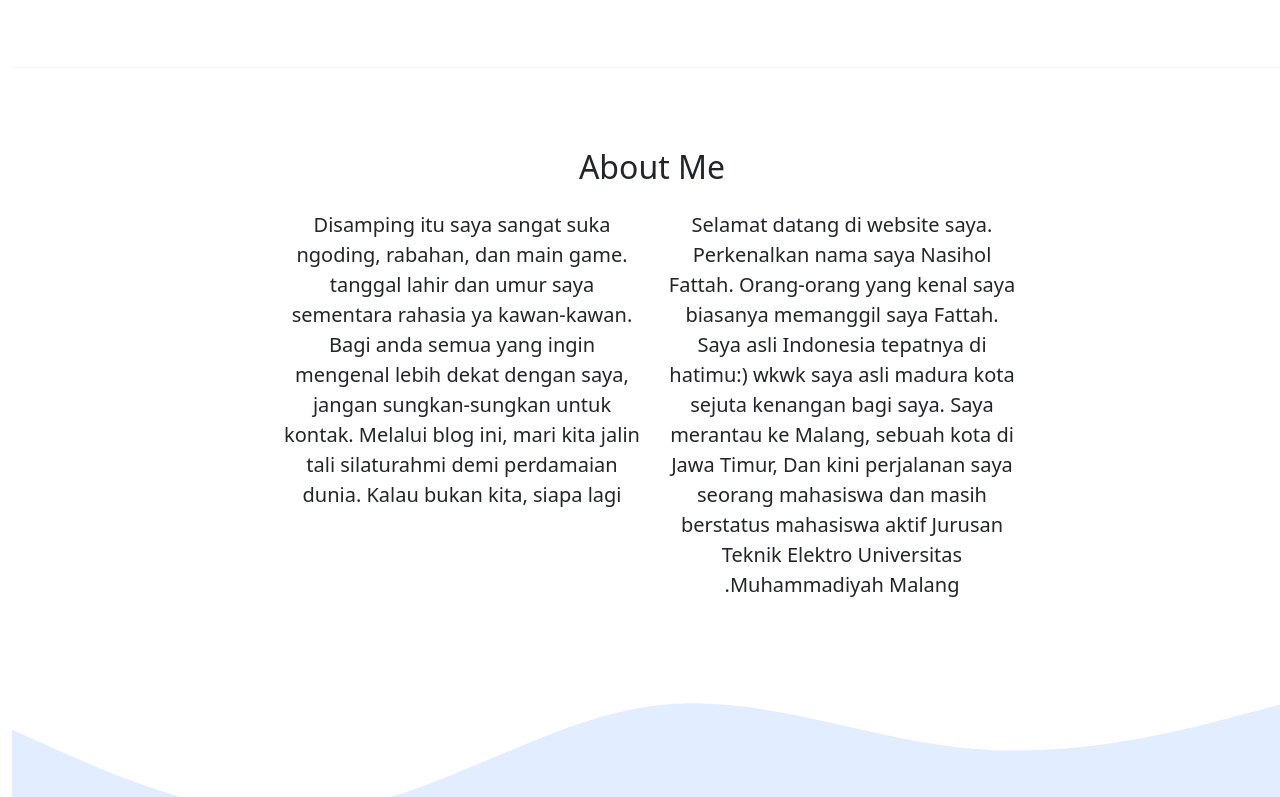
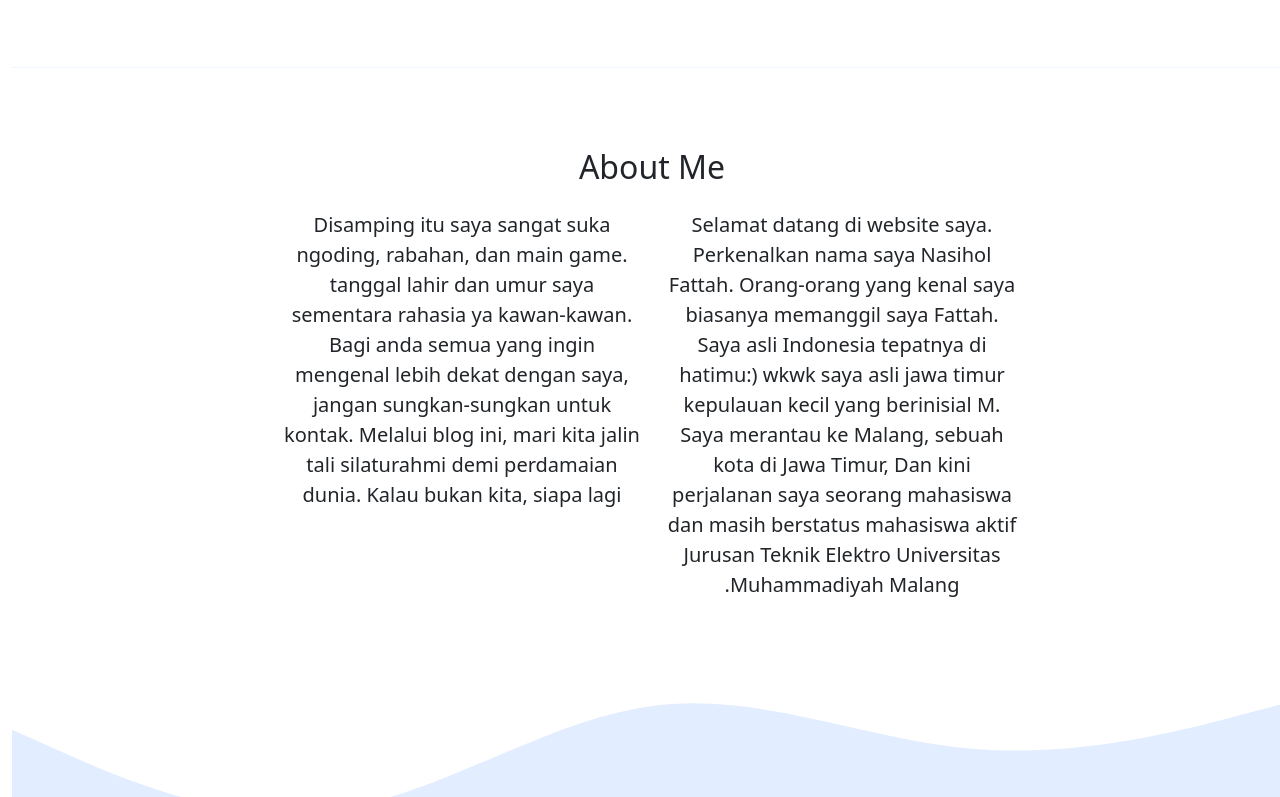
Before and after one commit to nfattah1/nfattah.github.io, a plain HTML site: page index.html in a window 1280 px wide. Shown: the part 634-1431 px from the top of the page. Drawn offline with nearby package versions, Linux system fonts and the light colour scheme.

Commit message:
ubah paragrap

```diff
--- a/index.html
+++ b/index.html
@@ -80,8 +80,8 @@
         <div class="row justify-content-center fs-5 text-center">
           <div class="col-md-4">
             <p>
-              Selamat datang di website saya. Perkenalkan nama saya Nasihol Fattah. Orang-orang yang kenal saya biasanya memanggil saya Fattah. Saya asli Indonesia tepatnya di hatimu:) wkwk saya asli madura kota sejuta kenangan bagi saya.
-              Saya merantau ke Malang, sebuah kota di Jawa Timur, Dan kini perjalanan saya seorang mahasiswa dan masih berstatus mahasiswa aktif Jurusan Teknik Elektro Universitas Muhammadiyah Malang.
+              Selamat datang di website saya. Perkenalkan nama saya Nasihol Fattah. Orang-orang yang kenal saya biasanya memanggil saya Fattah. Saya asli Indonesia tepatnya di hatimu:) wkwk saya asli jawa timur kepulauan kecil yang
+              berinisial M. Saya merantau ke Malang, sebuah kota di Jawa Timur, Dan kini perjalanan saya seorang mahasiswa dan masih berstatus mahasiswa aktif Jurusan Teknik Elektro Universitas Muhammadiyah Malang.
             </p>
           </div>
           <div class="col-md-4">
```
